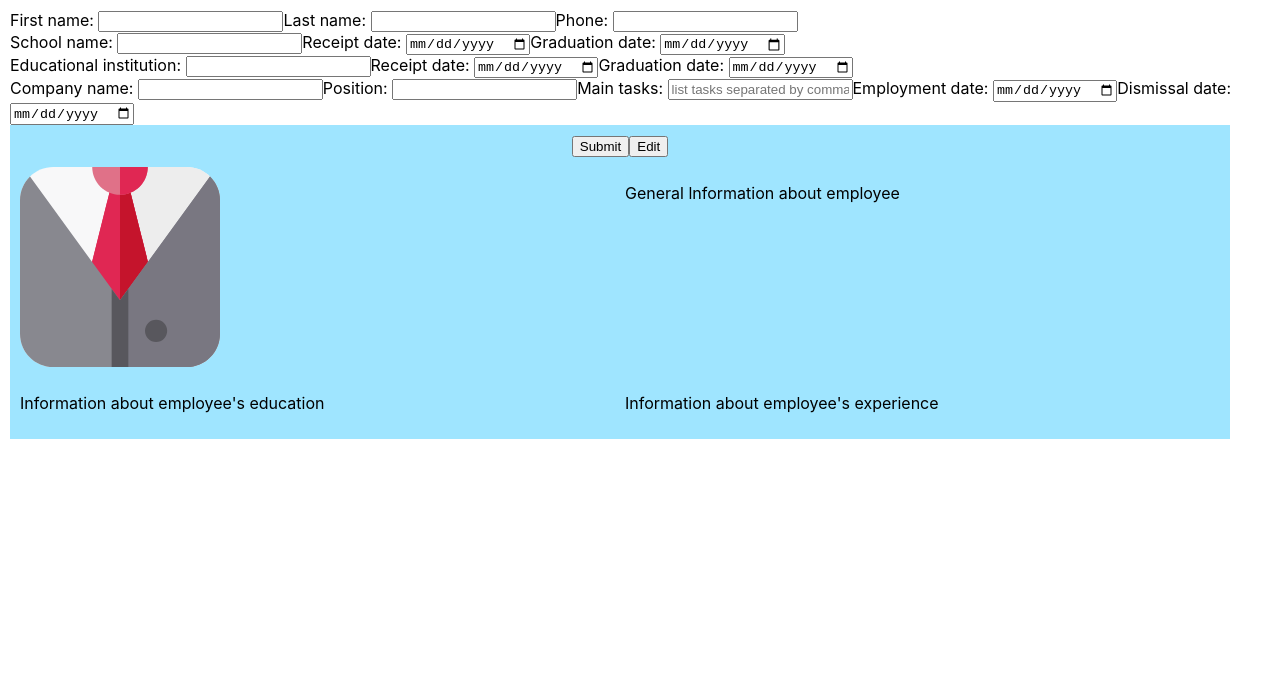
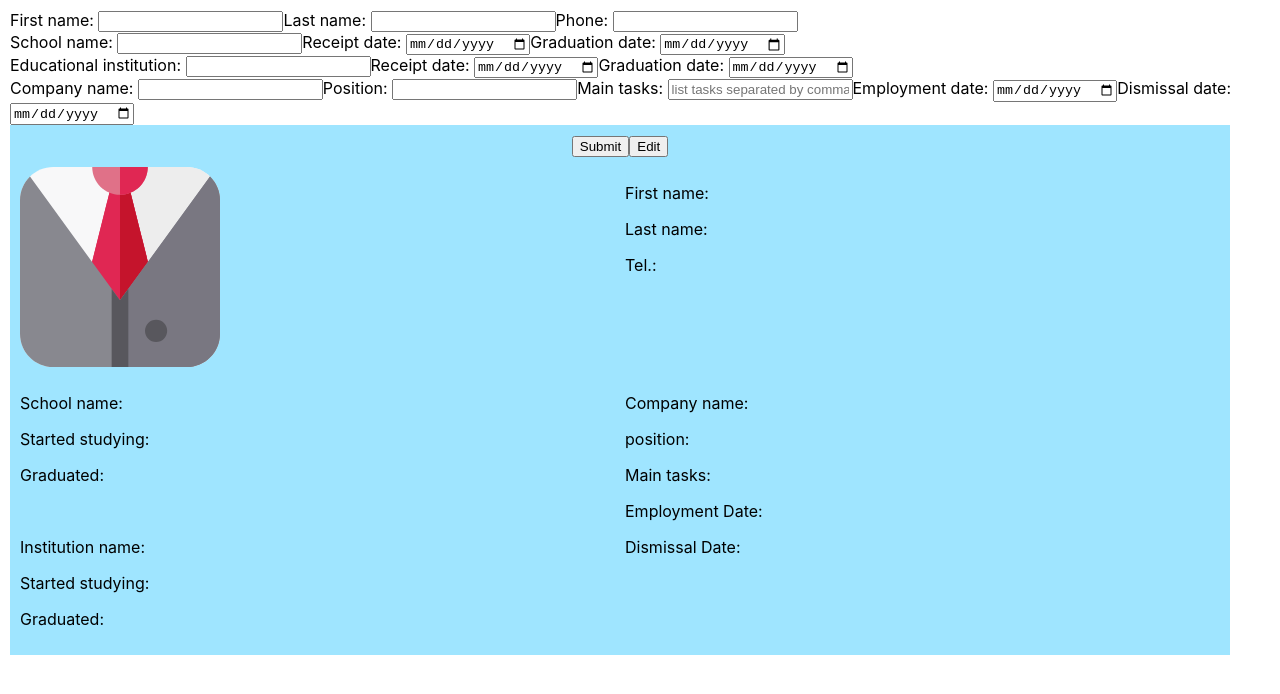
Before and after one commit to VoronovichDev/CV-Application, a React (Create React App) app: page / in a window 1280 px wide. Shown: the top 694 px of the page. Built offline with nearby package versions, Linux system fonts and the light colour scheme.

Commit message:
made cv-component work

```diff
--- a/src/App.js
+++ b/src/App.js
@@ -29,11 +29,16 @@ class App extends Component {
             employmentDate: '',
             dismissalDate: '',
          },
+
+         isEditing: true,
       }
 
       this.onGeneralInfoChange = this.onGeneralInfoChange.bind(this)
       this.onEducationChange = this.onEducationChange.bind(this)
       this.onExperienceChange = this.onExperienceChange.bind(this)
+
+      this.toggleOnSubmitCv = this.toggleOnSubmitCv.bind(this)
+      this.toggleOnEditCv = this.toggleOnEditCv.bind(this)
    }
 
    onGeneralInfoChange = (e) => {
@@ -47,8 +52,6 @@ class App extends Component {
             [name]: value,
          }
       })
-
-      console.log(value)
    }
 
    onEducationChange = (e) => {
@@ -77,7 +80,23 @@ class App extends Component {
       })
    }
 
+
+   toggleOnSubmitCv = (e) => {
+      this.setState({
+         isEditing: false,
+      })
+   }
+
+   toggleOnEditCv = (e) => {
+      this.setState({
+         isEditing: true,
+      })
+   }
+
+
    render() {
+
+      if (this.state.isEditing) {
          return (
             <div>
                <General
@@ -87,21 +106,28 @@ class App extends Component {
                <Education
                   onEducationChange={this.onEducationChange}
                   education={this.state.education}
-
                />
                <Experience
                   onExperienceChange={this.onExperienceChange}
                   experience={this.state.experience}
                />
                <Cv
-               generalInfo={this.state.generalInfo}
-               education={this.state.education}
-               experience={this.state.experience}
+                  stateApp={this.state}
+                  toggleOnSubmitCv={this.toggleOnSubmitCv}
+                  toggleOnEditCv={this.toggleOnEditCv}
                />
 
             </div>
          )
       }
+      return <Cv
+         stateApp={this.state}
+         toggleOnSubmitCv={this.toggleOnSubmitCv}
+         toggleOnEditCv={this.toggleOnEditCv}
+      />
+
+
+   }
 }
 
 export default App;
--- a/src/components/Cv.js
+++ b/src/components/Cv.js
@@ -6,29 +6,57 @@ import s from './Cv.module.css'
 class Cv extends Component {
    constructor(props) {
       super(props)
+      this.state = this.props.stateApp
 
-      this.generalInfo = this.props.generalInfo;
-      this.education = this.props.education;
-      this.experience = this.props.experience;
+      this.onSubmitCv = this.onSubmitCv.bind(this)
+      this.onEditCv = this.onEditCv.bind(this)
+   }
 
+
+   onSubmitCv = (e) => {
+      this.props.toggleOnSubmitCv()
+
+      this.setState({
+         generalInfo: this.state.generalInfo,
+         education: this.state.education,
+         experience: this.state.experience,
+      })
+   }
+
+
+   onEditCv = (e) => {
+      this.props.toggleOnEditCv()
    }
 
    render() {
       return (
          <div className={s.cv}>
             <div className={s.buttons}>
-               <button className={s.submit_cv}>Submit</button>
-               <button className={s.edit_cv}>Edit</button>
+               <button className={s.submit_cv} onClick={this.onSubmitCv}>Submit</button>
+               <button className={s.edit_cv} onClick={this.onEditCv}>Edit</button>
             </div>
             <img src={avatar} className={s.avatar} />
             <div className={s.general}>
-               <p>General lnformation about employee</p>
+               <p className={s.firstName}>First name: {this.state.generalInfo.firstName}</p>
+               <p className={s.lastName}>Last name: {this.state.generalInfo.lastName}</p>
+               <p className={s.phone}>Tel.: {this.state.generalInfo.phone}</p>
             </div>
             <div className={s.education}>
-               <p>Information about employee's education</p>
+               <p className={s.school}>School name: {this.state.education.school}</p>
+               <p className={s.school_start}>Started studying: {this.state.education.schoolReceipt}</p>
+               <p className={s.school_end}>Graduated: {this.state.education.schoolGraduation}</p>
+               <br />
+               <p className={s.institution}>Institution name: {this.state.education.institution}</p>
+               <p className={s.institution_start}>Started studying: {this.state.education.institutionRecepit}</p>
+               <p className={s.institution_end}>Graduated: {this.state.education.institutionGraduation}</p>
             </div>
             <div className={s.experience}>
-               <p>Information about employee's experience</p>
+               <p className={s.company}>Company name: {this.state.experience.company}</p>
+               <p className={s.position}>position: {this.state.experience.position}</p>
+               <p className={s.tasks}>Main tasks: {this.state.experience.tasks}</p>
+               <p className={s.company_start}>Employment Date: {this.state.experience.employmentDate}</p>
+               <p className={s.company_end}>Dismissal Date: {this.state.experience.dismissalDate}</p>
+
             </div>
          </div>
       )
```
Lines whose indentation alone changed are shown as unchanged.
